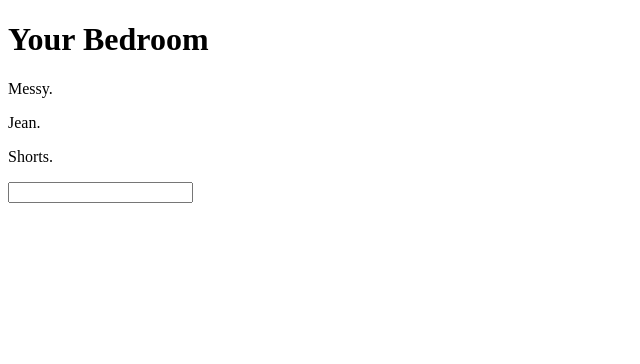
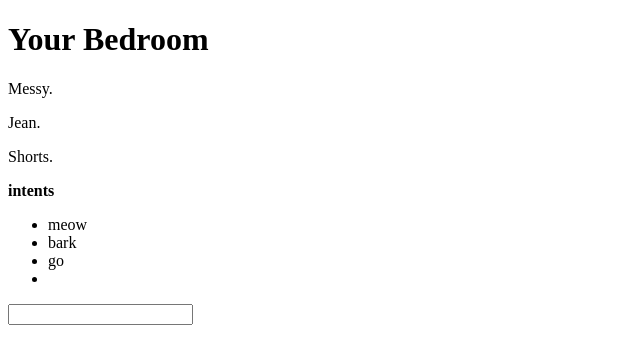
Before and after one commit to robflynn/patdjs, a Vue app: page / in a window 1280 px wide. Shown: the top 364 px of the page, without its empty margins (0-640 px from the left). Built offline with nearby package versions, Linux system fonts and the light colour scheme.

Commit message:
print intents in console for remembery

```diff
--- a/src/components/console.vue
+++ b/src/components/console.vue
@@ -1,4 +1,26 @@
+<script>
+import Patd from '../lib/patd'
+
+export default {
+  name: 'Console',
+  computed: {
+    triggers() {
+      return Patd.shared().activeIntents.flatMap(intents => intents.triggers)
+    }
+  }
+}
+</script>
+
 <template>
   <div class="console">
+    <div class="intents">
+      <p><b>intents</b></p>
+      <ul>
+        <li v-for="trigger in triggers">
+          {{ trigger }}
+        </li>
+      </ul>
+    </div>
+
   </div>
 </template>
--- a/src/components/scene.vue
+++ b/src/components/scene.vue
@@ -1,4 +1,6 @@
 <script>
+  import Patd from "../lib/patd"
+
   export default {
     name: 'Scene',
 
@@ -13,7 +15,7 @@
     computed: {
       sceneDescriptionHTML() {
         return this.scene.description.split('\n').map((line) => `<p>${line}</p>`).join("\n")
-      }
+      },
     },
 
     watch: {
--- a/src/lib/patd.js
+++ b/src/lib/patd.js
@@ -50,6 +50,17 @@ export default class Patd {
     this.eventManager.emit(Event.playerEnteredRoom, room)
   }
 
+  get intents() {
+    return this._intents
+  }
+
+  get activeIntents() {
+    const qq = [this.intents, this.currentRoom.activeIntents].flatMap(intents => intents)
+    console.log(qq)
+
+    return qq
+  }
+
   constructor() {
     this.rooms = this.buildRooms()
     this.eventManager = new EventManager()
@@ -96,11 +107,13 @@ export default class Patd {
         id: 1,
         name: "Your Bedroom",
         description: "Messy.\nJean.\nShorts.",
+        activeIntents: () => { return [] }
       },
       {
         id: 2,
         name: "Another Room",
-        description: "This room is different from the other room."
+        description: "This room is different from the other room.",
+        activeIntents: () => { return [] }
       }
     ]
   }
```
